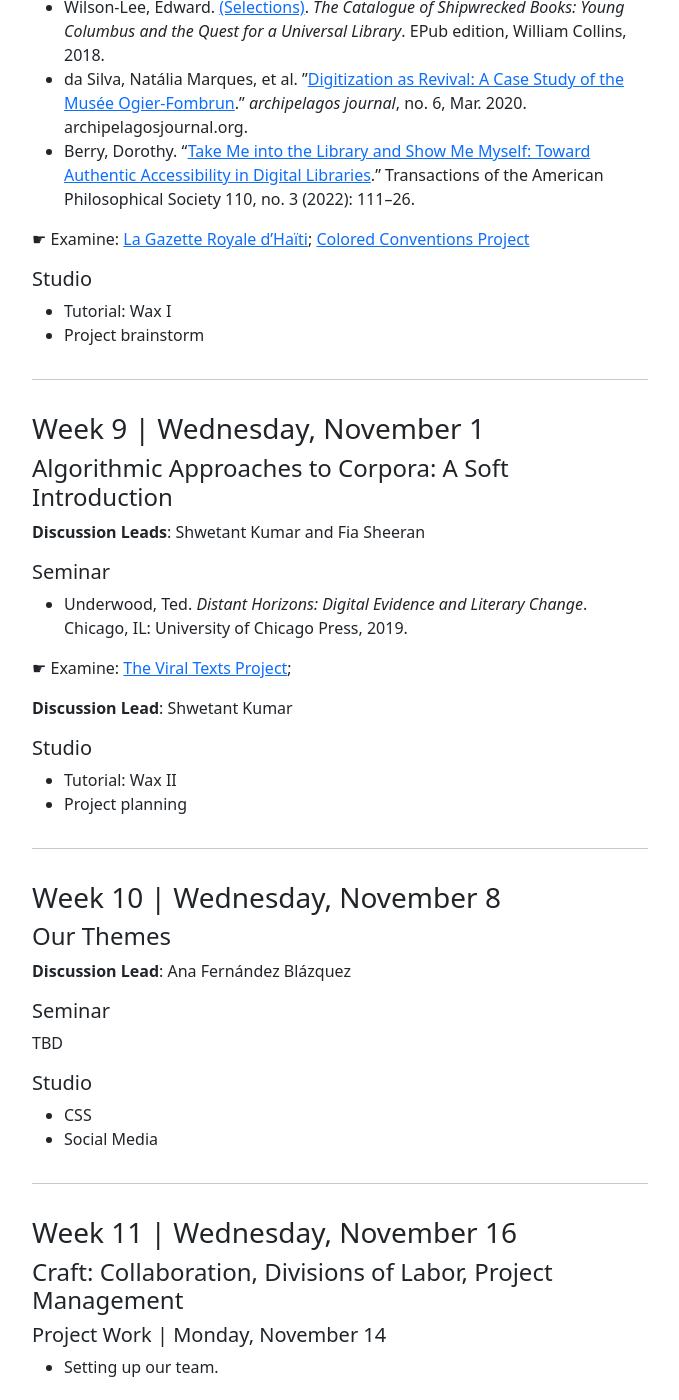
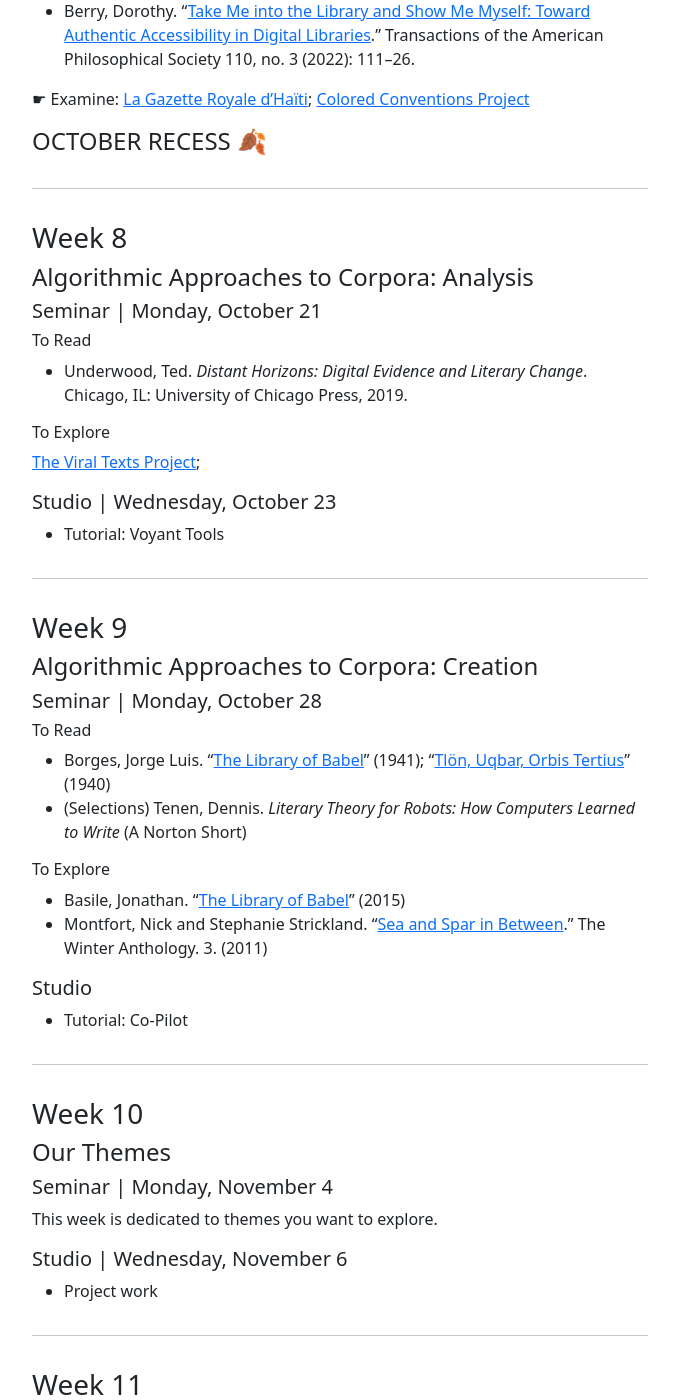
Before and after one commit to elotroalex/f24-intro-dh, a Jekyll site: the page built from schedule.md, in a window 1280 px wide and 1400 px high, scrolled down 3638 px. Shown: the whole window, without its empty margins (300-979 px from the left). Built offline with Jekyll 4.4.1, drawn with Linux system fonts in a browser that asks for light colours; some of the changed text lies outside the part shown.

Commit message:
first schedule revision

```diff
--- a/_includes/navbar.html
+++ b/_includes/navbar.html
@@ -1,44 +1,22 @@
 <nav class="navbar navbar-expand-md navbar-dark bg-dark mb-5">
   <div class="container">
     <div>
-      <a class="navbar-brand" href="{{ '/' | relative_url}}"
-        >Introduction to Digital Humanities</a
-      >
+      <a class="navbar-brand" href="{{ '/' | relative_url}}">Introduction to Digital Humanities</a>
     </div>
-    <button
-      class="navbar-toggler"
-      type="button"
-      data-bs-toggle="collapse"
-      data-bs-target="#navbarSupportedContent"
-      aria-controls="navbarSupportedContent"
-      aria-expanded="false"
-      aria-label="Toggle navigation"
-    >
+    <button class="navbar-toggler" type="button" data-bs-toggle="collapse" data-bs-target="#navbarSupportedContent" aria-controls="navbarSupportedContent" aria-expanded="false" aria-label="Toggle navigation">
       <span class="navbar-toggler-icon"></span>
     </button>
 
     <div class="collapse navbar-collapse" id="navbarSupportedContent">
       <ul id="navigation-bar" class="navbar-nav ms-auto mb-2 mb-lg-0">
         <li class="menu-item nav-item">
-          <a
-            class="nav-link h4 {% if link.url == page.url %}active{% endif %}"
-            href="{{ '/general/' | relative_url}}"
-            >General</a
-          >
+          <a class="nav-link h4 {% if link.url == page.url %}active{% endif %}" href="{{ '/general/' | relative_url}}">General</a>
         </li>
         <li class="nav-item menu-item">
-          <a
-            class="nav-link h4 {% if link.url == page.url %}active{% endif %}"
-            href="{{ '/schedule/' | relative_url}}"
-            >Schedule</a
-          >
+          <a class="nav-link h4 {% if link.url == page.url %}active{% endif %}" href="{{ '/assignments/' | relative_url}}">Assignments</a>
         </li>
         <li class="nav-item menu-item">
-          <a
-            class="nav-link h4 {% if link.url == page.url %}active{% endif %}"
-            href="{{ '/assignments/' | relative_url}}"
-            >Assignments</a
-          >
+          <a class="nav-link h4 {% if link.url == page.url %}active{% endif %}" href="{{ '/schedule/' | relative_url}}">Schedule</a>
         </li>
       </ul>
     </div>
--- a/schedule.md
+++ b/schedule.md
@@ -8,34 +8,39 @@ permalink: /schedule/
 
 <br>
 
-### Week 0 | Wednesday, August 30
+### Week 0
 
 #### Inaugural Lecture by Prof. Alex Gil
 
 ---
 
-### Week 1 | Wednesday, September 6
+### Week 1
 
 #### Everything, Everywhere, All At Once: The (Digital) Cultural Record
 
-##### Seminar
+##### Seminar | Monday, September 2
+
+###### To Read
 
 - Borges, Jorge Luis. "[The Congress](https://posthegemony.files.wordpress.com/2013/02/borges_collected-fictions.pdf)"; "[El Aleph](https://posthegemony.files.wordpress.com/2013/02/borges_collected-fictions.pdf)."
 - Burdick, Anne, et al. [_Digital_Humanities_](https://direct.mit.edu/books/book/5346/Digital-Humanities). MIT Press, 2012.
 - Risam, Roopika. "[Introduction: The Postcolonial Digital Cultural Record](https://muse.jhu.edu/chapter/2230421/pdf)." _New Digital Worlds: Postcolonial Digital Humanities in Theory, Praxis, and Pedagogy_. Northwestern University Press, 2018.
-- [Reviews in DH](https://reviewsindh.pubpub.org/). Edited by Jennifer Guiliano and Roopika Risam. Vol. 3. 2022.
 
-##### Studio
+###### To Explore
+
+- [Reviews in DH](https://reviewsindh.pubpub.org/). Edited by Jennifer Guiliano and Roopika Risam.
+
+##### Studio | Wednesday, September 4
 
 - Exercise: Building the Actual Global Library of All Things
 
 ---
 
-### Week 2 | Wednesday, September 13
+### Week 2
 
 #### Letters: Surface and Depth, WYSIWYG... or not.
 
-##### Seminar
+##### Seminar | Monday, September 9
 
 - Best, Stephen, and Sharon Marcus. "[Surface Reading: An
   Introduction.](http://www.jstor.org/stable/10.1525/rep.2009.108.1.1)"
@@ -48,20 +53,18 @@ permalink: /schedule/
 
 <!-- ☛ Look over at leisure: [Unicode 1.0.0](http://www.unicode.org/versions/Unicode1.0.0/) -->
 
-##### Studio
+##### Studio | Wednesday, September 11
 
 - What is Plain Text?
 - Tutorial: [Microsoft Visual Studio Code](https://code.visualstudio.com/) (Please install before class)
 
 ---
 
-### Week 3 | Wednesday, September 20
+### Week 3
 
 #### Documents: Files, Types and Cabinets
 
-##### Seminar
-
-**Discussion Lead**: Jacob Link
+##### Seminar | Monday, September 16
 
 - Bush, Vannevar. "[As We May Think](https://www.theatlantic.com/magazine/archive/1945/07/as-we-may-think/303881/)." _The Atlantic_, July 1945.
 - Tagg, John. "[The Archiving Machine; Or, The Camera and the Filing
@@ -69,67 +72,70 @@ permalink: /schedule/
   _Grey Room_, no. 47 (April 1, 2012): 24--37.
 - Vismann, Cornelia. ["Preface" and "Law's Writing Lesson"](https://drive.google.com/file/d/1dq40AGtyv42B6coFdd0X8LAIPZ0EbFY7/view?usp=sharing) in _Files: Law and Media Technology_. Translated by Geoffrey Winthrop-Young, Stanford University Press, 2008: 1--38.
 
-☛ Skim: Kernighan, Brian W, and Rob Pike. "The File System" in _[The UNIX
+###### To Skim
+
+Kernighan, Brian W, and Rob Pike. "The File System" in _[The UNIX
 Programming Environment](http://files.catwell.info/misc/mirror/the-unix-programming-environment-kernighan-pike.pdf)_. Englewood Cliffs, N.J.: Prentice-Hall,
 1984: 41--65.
-☛ Examine: Your file system and storage
 
-##### Studio
+###### To Explore
+
+Your file system and storage
+
+##### Studio | Wednesday, September 18
 
 - Tutorial: Terminal basics
 - Tutorial: [Pandoc](https://pandoc.org/installing.html) (Please install before class)
 
 ---
 
-### Week 4 | Wednesday, September 27
+### Week 4
 
 #### Editions: The Point is to Change It
 
-##### Seminar
-
-**Discussion Leads**: Gavin Guerrette and Emma Hodgdon
+##### Seminar | Monday, September 23
 
 - Sahle, Patrick. "What Is a Scholarly Digital Edition?" _[Digital Scholarly Editing : Theories and Practices](http://books.openedition.org/obp/3397)_, edited by Matthew James Driscoll and Elena Pierazzo, Open Book Publishers, 2017, pp. 19--39.
 - McGann, Jerome. "[Introduction](http://teaching.elotroalex.com/f22-intro-dh/assets/docs/mcgann-radiant-intro.pdf)." _Radiant Textuality: Literary Studies after the World Wide Web_. 1st edition, Palgrave Macmillan, 2001.
 
 ☛ Examine: [The Shelley-Godwin Archive](http://shelleygodwinarchive.org/); [The Rosetti Archive](http://www.rossettiarchive.org/)
 
-##### Studio
+##### Studio | Wednesday, September 25
 
 - Tutorial: Ed
 - Tutorial: Markdown
 
 ---
 
-### Week 5 | Wednesday, October 4
+### Week 5
 
 #### Bibliographies: Search Results, Works Cited, Syllabi, Catalogues, Shout-outs and If You Liked This Maybe You will Like That
 
-##### Seminar
+##### Seminar | Monday, September 30
 
-**Discussion Leads**: Isaiah Cruz and Kennedy Anderson
+###### To Read
 
 - Ahmed, Sara. "[Introduction: Bringing Feminist Theory Home](https://search.library.yale.edu/catalog/15217635?block=Books)." _Living a Feminist Life_. Durham: Duke University Press, 2017. [Yale Library access]
 - Coman, Jonah. “[Trans Citation Practices — a Quick-and-Dirty Guideline](https://mxcoman.medium.com/trans-citation-practices-a-quick-and-dirty-guideline-9f4168117115).” Medium, 18 Mar. 2021.
 - Godin, Benoît. "[On the Origins of Bibliometrics](https://doi.org/10.1007/s11192-006-0086-0)." _Scientometrics_, vol. 68, no. 1, July 2006, pp. 109--33. akjournals.com.
 - Tanselle, G. Thomas. "Table of Contents." _[Introduction to Bibliography](https://rarebookschool.org/2011/tanselle/syl-B-complete.090302.pdf)_. Book Arts Press, 2002.
 
-☛ Examine: [The Open Syllabus Project](https://opensyllabus.org/); Goldsby, Jacqueline, and Meredith L. McGill. "[Black Bibliography Project](https://blackbibliog.org/)."
+###### To Explore
 
-##### Studio
+[The Open Syllabus Project](https://opensyllabus.org/); Goldsby, Jacqueline, and Meredith L. McGill. "[Black Bibliography Project](https://blackbibliog.org/)."
+
+##### Studio | Wednesday, October 2 | Virtual
 
 - Ed continued
 - Zotero
 
 ---
 
-### Week 6 | Wednesday, October 11
+### Week 6
 
 #### Data: Given and Taken, then We Use It as a Brush.
 
-##### Seminar
-
-**Discussion Leads**: Allie Lopez and Rory Detweiler-Bedell
+##### Seminar | Monday, October 7
 
 - D'Ignazio, Catherine, and Lauren F. Klein. "[Introduction](https://direct-mit-edu.yale.idm.oclc.org/books/oa-monograph/4660/chapter/213284/Introduction-Why-Data-Science-Needs-Feminism)." _Data Feminism_. MIT
   Press, 2020.
@@ -143,26 +149,18 @@ Programming Environment](http://files.catwell.info/misc/mirror/the-unix-programm
 
 ☛ Examine: [Torn Apart/Separados](https://xpmethod.columbia.edu/torn-apart/volume/1/); [(Un)Silencing Slavery](https://unsilencing-slavery.org/credits)
 
-##### Studio
+##### Studio | Wednesday, October 9
 
 - CSVs
 - YAML
 
 ---
 
-### Week 7 | Wednesday, October 17
-
-#### OCTOBER RECESS 🍂
-
----
-
-### Week 8 | Wednesday, October 25
+### Week 7
 
 #### Libraries: Exhibits, Archives, Collections, Databases
 
-##### Seminar
-
-**Discussion Leads**: Emma Lazo, Dasom Kim and Karen Cortez
+##### Seminar | Monday, October 14
 
 - Wilson-Lee, Edward. [(Selections)](http://teaching.elotroalex.com/assets/docs/lee-catalogue.pdf). _The Catalogue of Shipwrecked Books: Young
   Columbus and the Quest for a Universal Library_. EPub edition,
@@ -172,98 +170,105 @@ Programming Environment](http://files.catwell.info/misc/mirror/the-unix-programm
 
 ☛ Examine: [La Gazette Royale d'Haïti](http://lagazetteroyale.com/); [Colored Conventions Project](https://coloredconventions.org/)
 
-##### Studio
-
-- Tutorial: Wax I
-- Project brainstorm
+#### OCTOBER RECESS 🍂
 
 ---
 
-### Week 9 | Wednesday, November 1
+### Week 8
 
-#### Algorithmic Approaches to Corpora: A Soft Introduction
+#### Algorithmic Approaches to Corpora: Analysis
 
-**Discussion Leads**: Shwetant Kumar and Fia Sheeran
+##### Seminar | Monday, October 21
 
-##### Seminar
+###### To Read
 
 - Underwood, Ted. _Distant Horizons: Digital Evidence and Literary Change_. Chicago, IL: University of Chicago Press, 2019.
 
-☛ Examine: [The Viral Texts Project](https://viraltexts.org/);
+###### To Explore
 
-**Discussion Lead**: Shwetant Kumar
+[The Viral Texts Project](https://viraltexts.org/);
 
-<!-- - Borges, Jorge Luis. "[The Library of Babel](https://sites.evergreen.edu/politicalshakespeares/wp-content/uploads/sites/226/2015/12/Borges-The-Library-of-Babel.pdf)" (1941); "[Tlön, Uqbar, Orbis Tertius](https://sites.evergreen.edu/politicalshakespeares/wp-content/uploads/sites/226/2015/12/Borges-Tl%C3%B6n-Uqbar-Orbius-Tertius.pdf)" (1940)
+##### Studio | Wednesday, October 23
+
+- Tutorial: Voyant Tools
+
+---
+
+### Week 9
+
+#### Algorithmic Approaches to Corpora: Creation
+
+##### Seminar | Monday, October 28
+
+###### To Read
+
+- Borges, Jorge Luis. "[The Library of Babel](https://sites.evergreen.edu/politicalshakespeares/wp-content/uploads/sites/226/2015/12/Borges-The-Library-of-Babel.pdf)" (1941); "[Tlön, Uqbar, Orbis Tertius](https://sites.evergreen.edu/politicalshakespeares/wp-content/uploads/sites/226/2015/12/Borges-Tl%C3%B6n-Uqbar-Orbius-Tertius.pdf)" (1940)
+- (Selections) Tenen, Dennis. _Literary Theory for Robots: How Computers Learned to Write_ (A Norton Short)
+
+###### To Explore
+
 - Basile, Jonathan. "[The Library of Babel](https://libraryofbabel.info/)" (2015)
 - Montfort, Nick and Stephanie Strickland. "[Sea and Spar in
   Between](http://winteranthology.com/?vol=3&author=montfort-strickland&title=seaandspar)."
   The Winter Anthology. 3. (2011)
-- Flores, Leonardo. "[Artistic and Literary Bots](https://www.bloomsburycollections.com/book/electronic-literature-as-digital-humanities-contexts-forms-practices/ch11-artistic-and-literary-bots)." _Electronic Literature as Digital Humanities: Contexts, Forms, & Practices_. Grigar, Dene, and James Christopher O'Sullivan, editors. Bloomsbury Academic, 2021.
-- Tanenbaum, Theresa Jean and Karen Tanenbaum. "[Consuming the Database: The Reading Glove as a Case Study of Combinatorial Narrative](https://www.bloomsburycollections.com/book/electronic-literature-as-digital-humanities-contexts-forms-practices/ch12-consuming-the-database-the-reading-glove-as-a-case-study-of-combinatorial-narrative)." _Electronic Literature as Digital Humanities: Contexts, Forms, & Practices_. Grigar, Dene, and James Christopher O'Sullivan, editors. Bloomsbury Academic, 2021.
-
-☛ Examine: [The Electronic Literature Collection](https://collection.eliterature.org/) -->
 
 ##### Studio
 
-- Tutorial: Wax II
-- Project planning
+- Tutorial: Co-Pilot
 
 ---
 
-### Week 10 | Wednesday, November 8
+### Week 10
 
 #### Our Themes
 
-**Discussion Lead**: Ana Fernández Blázquez
+##### Seminar | Monday, November 4
 
-##### Seminar
+This week is dedicated to themes you want to explore.
 
-TBD
+##### Studio | Wednesday, November 6
 
-##### Studio
-
-- CSS
-- Social Media
+- Project work
 
 ---
 
-### Week 11 | Wednesday, November 16
+### Week 11
 
 #### Craft: Collaboration, Divisions of Labor, Project Management
 
-##### Project Work | Monday, November 14
+##### Project Work | Monday, November 11, Wednesday, November 13
 
 - Setting up our team.
 
-☛ Examine: [The Praxis Network](http://praxis-network.org/)
+###### To Explore
+
+☛ [The Praxis Network](http://praxis-network.org/)
 
 ---
 
-### Week 12 | Wednesday, November 22
-
-#### THANKSGIVING BREAK 🦃
-
----
-
-### Week 13 | Wednesday, November 29
+### Week 12
 
 #### Machines: Minimal Computing, Computing a little
 
-##### Seminar
+##### Seminar | Monday, November 18
+
+###### To Read
 
 - Risam, Roopika, and Alex Gil. "[Introduction: The Questions of
   Minimal Computing](http://www.digitalhumanities.org/dhq/vol/16/2/000646/000646.html)."
   _Digital Humanities Quarterly_. 16.2. 2022
 
-☛ Examine: A replica of the Turing machine
+###### To Explore
 
-##### Studio
+☛ A replica of the Turing machine
+
+##### Studio | Wednesday, November 20
 
 - A very gentle introduction to algorithmic thinking and practice with Python
 
 ---
 
-### Week 14 | Wednesday, December 6
+### Week 13
 
 #### Exeunt to the World: Workers of the record, unite!
 
@@ -280,11 +285,14 @@ TBD
 
 - Google maps
 
+### Week 14
+
+#### November Recess 🦃
+
 ### The Final Week
 
 #### Curtains: Nerves, Celebration and Joy
 
 [Location TBD]
 
-On the final week we will simply celebrate each other's works and
-camaraderie.
+On the final week we will simply celebrate each other's works and collegiality.
```
